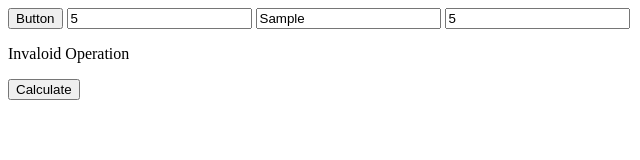
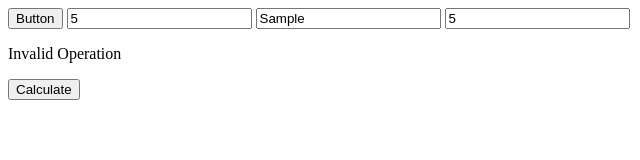
Before and after one commit to halimahfasakin-ship-it/new-project, a plain HTML site: page js.html in a window 1280 px wide. Both pictures are taken after typing "5", "Sample", "5" into the empty fields and a click on the button "Calculate". Shown: the full height of the page, 0-640 px from the left. Drawn offline with Linux system fonts and the light colour scheme.

Commit message:
changes havebeen made to js.html

```diff
--- a/js.html
+++ b/js.html
@@ -27,7 +27,7 @@
         function calculate(){
             let a = Number(document.getElementById("num1").value);
             let sign = String(document.getElementById("sign").value);
-            let b = Number(document.getElementById("num1").value);
+            let b = Number(document.getElementById("num2").value);
 
             if(sign =="+"){
                 answer = a + b;
@@ -42,7 +42,7 @@
                 answer = a / b;
             }
             else{
-                answer = "Invaloid Operation"
+                answer = "Invalid Operation"
             }
 
             document.getElementById("answer").innerHTML = answer
```
